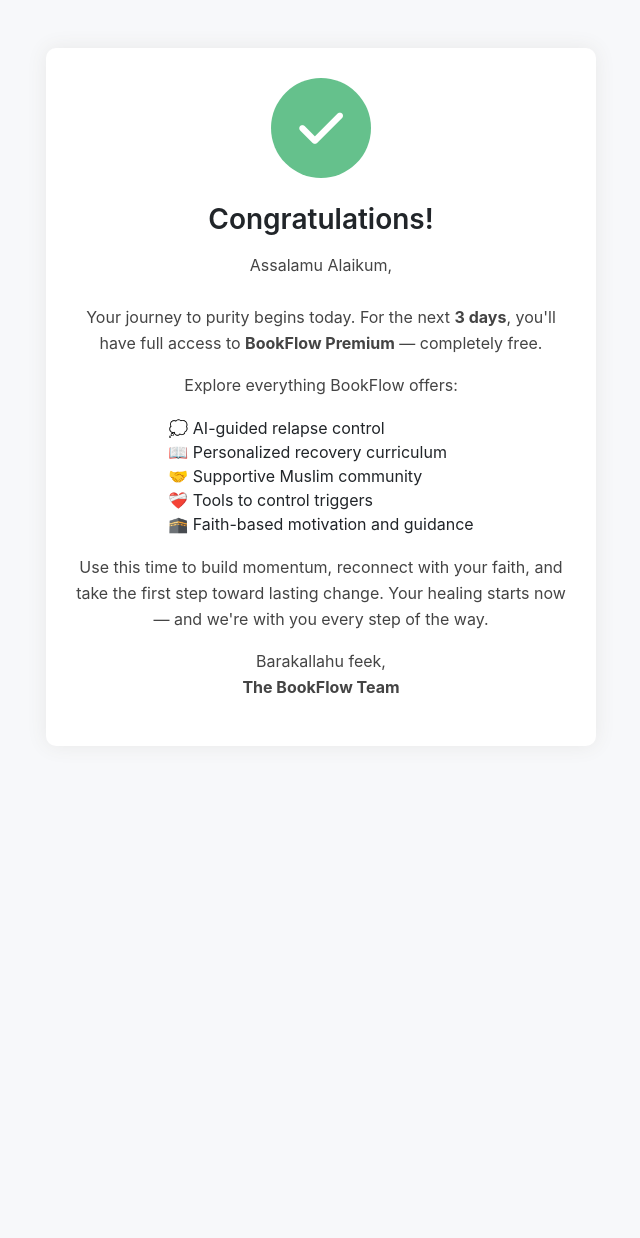
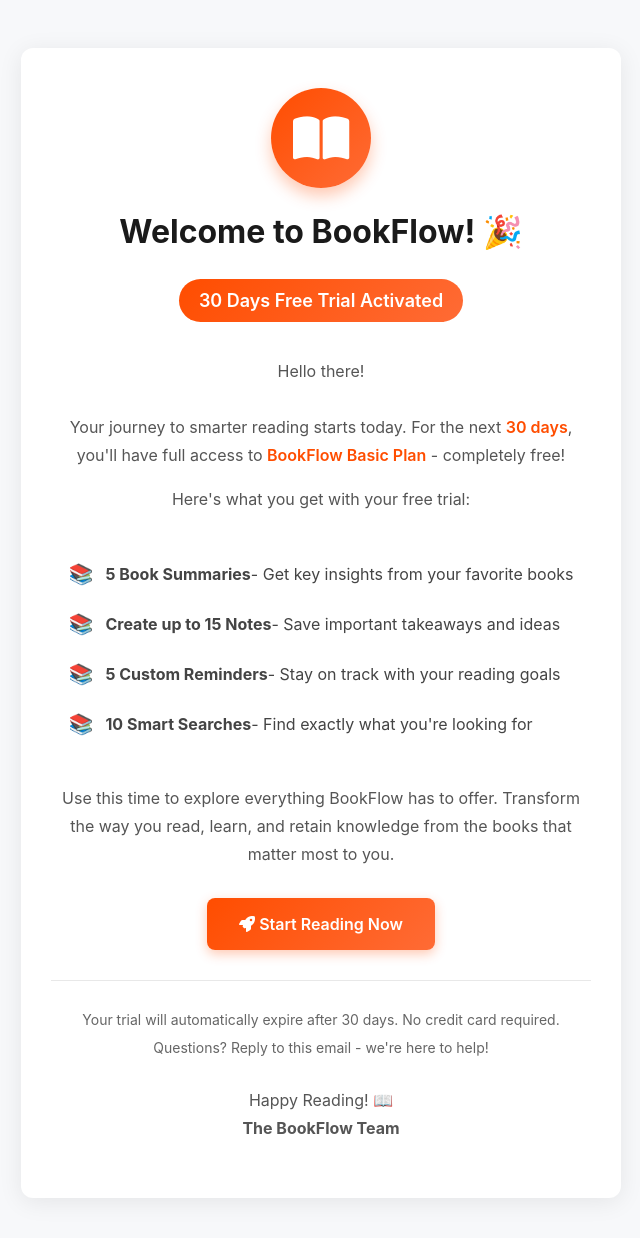
Before and after one commit to Kolosafo/bookflow-api, a Django app: template account/templates/freeTrailTemplate.html in a window 1280 px wide. Shown: the whole page, without its empty margins (319-959 px from the left). Before the commit the page ends 693 px from the top, so only its background shows below. Run offline with Django 4.2, Linux system fonts and the light colour scheme; the template is opened without the code that fills it, so the values that code supplies are empty.

Commit message:
free trial email

```diff
--- a/account/templates/emailVerificationTemplate.html
+++ b/account/templates/emailVerificationTemplate.html
@@ -313,7 +313,7 @@
                                                   width: 100%; margin: 0;
                                                   max-width: 100%; " width="60"
                                                   height="60"
-                                                  src="https://www.bookflowapp.com/logo.png"
+                                                  src="https://bookflowapp.vercel.app/logo.png"
                                                   />
                                                 </div>
                                               </td>
--- a/account/templates/freeTrailTemplate.html
+++ b/account/templates/freeTrailTemplate.html
@@ -4,7 +4,7 @@
     <meta charset="UTF-8" />
     <meta name="viewport" content="width=device-width, initial-scale=1.0" />
     <meta http-equiv="X-UA-Compatible" content="IE=edge" />
-    <title>3 Days Free Trial - BookFlow</title>
+    <title>30 Days Free Trial - BookFlow</title>
     <link
       rel="stylesheet"
       href="https://cdnjs.cloudflare.com/ajax/libs/font-awesome/6.4.0/css/all.min.css"
@@ -16,15 +16,16 @@
     <style>
       body {
         background-color: #f7f8fa;
-        font-family: 'Inter', sans-serif;
+        font-family: "Inter", -apple-system, BlinkMacSystemFont, "Segoe UI",
+          sans-serif;
       }
       .congratulation-wrapper {
-        max-width: 550px;
+        max-width: 600px;
         margin: 40px auto;
-        box-shadow: 0 0 20px #e8e8e8;
-        padding: 30px 25px;
+        box-shadow: 0 4px 24px rgba(0, 0, 0, 0.08);
+        padding: 40px 30px;
         background-color: #fff;
-        border-radius: 10px;
+        border-radius: 12px;
       }
       .congratulation-contents-icon {
         display: flex;
@@ -32,37 +33,84 @@
         justify-content: center;
         height: 100px;
         width: 100px;
-        background-color: #65c18c;
+        background: linear-gradient(135deg, #ff4d00 0%, #ff6b35 100%);
         color: #fff;
         font-size: 50px;
         border-radius: 50%;
         margin: 0 auto 25px;
+        box-shadow: 0 8px 16px rgba(255, 77, 0, 0.3);
       }
       .congratulation-contents-title {
-        font-size: 28px;
-        font-weight: 600;
+        font-size: 32px;
+        font-weight: 700;
         margin-top: 10px;
+        color: #1a1a1a;
       }
       .congratulation-contents-para {
         font-size: 16px;
-        line-height: 26px;
+        line-height: 28px;
         margin-top: 15px;
+        color: #555;
+      }
+      .trial-badge {
+        display: inline-block;
+        background: linear-gradient(135deg, #ff4d00 0%, #ff6b35 100%);
+        color: #fff;
+        padding: 8px 20px;
+        border-radius: 25px;
+        font-weight: 600;
+        font-size: 18px;
+        margin: 20px 0;
+      }
+      .features-list {
+        text-align: left;
+        display: inline-block;
+        margin: 20px auto;
+        padding: 0;
+        list-style: none;
+      }
+      .features-list li {
+        padding: 10px 0;
+        font-size: 16px;
         color: #444;
+        display: flex;
+        align-items: center;
+      }
+      .features-list li::before {
+        content: "📚";
+        margin-right: 12px;
+        font-size: 20px;
       }
       .btn-wrapper {
         margin-top: 30px;
       }
       .cmn-btn {
-        background: #6176f6;
+        background: linear-gradient(135deg, #ff4d00 0%, #ff6b35 100%);
         color: #fff !important;
-        border-radius: 6px;
-        padding: 10px 25px;
-        font-weight: 500;
+        border-radius: 8px;
+        padding: 14px 32px;
+        font-weight: 600;
+        font-size: 16px;
         text-decoration: none;
-        transition: 0.3s ease;
+        transition: all 0.3s ease;
+        display: inline-block;
+        box-shadow: 0 4px 12px rgba(255, 77, 0, 0.3);
       }
       .cmn-btn:hover {
-        background: #4c61d6;
+        transform: translateY(-2px);
+        box-shadow: 0 6px 16px rgba(255, 77, 0, 0.4);
+        background: linear-gradient(135deg, #e64500 0%, #ff5c2b 100%);
+      }
+      .footer-note {
+        margin-top: 30px;
+        padding-top: 25px;
+        border-top: 1px solid #e8e8e8;
+        color: #666;
+        font-size: 14px;
+      }
+      .highlight {
+        color: #ff4d00;
+        font-weight: 600;
       }
     </style>
   </head>
@@ -73,34 +121,65 @@
         <div class="congratulation-wrapper">
           <div class="congratulation-contents center-text">
             <div class="congratulation-contents-icon">
-              <i class="fas fa-check"></i>
+              <i class="fas fa-book-open"></i>
             </div>
-            <h4 class="congratulation-contents-title">Congratulations!</h4>
+            <h4 class="congratulation-contents-title">
+              Welcome to BookFlow! 🎉
+            </h4>
+
+            <div class="trial-badge">30 Days Free Trial Activated</div>
+
             <p class="congratulation-contents-para">
-              Assalamu Alaikum,<br /><br />
-              Your journey to purity begins today. For the next <b>3 days</b>,
-              you'll have full access to <b>BookFlow Premium</b> — completely free.
+              Hello there!<br /><br />
+              Your journey to smarter reading starts today. For the next
+              <span class="highlight">30 days</span>, you'll have full access to
+              <span class="highlight">BookFlow Basic Plan</span> - completely
+              free!
             </p>
+
             <p class="congratulation-contents-para">
-              Explore everything BookFlow offers:
-              <ul style="text-align: left; display: inline-block; margin: 2px auto; padding: 0; list-style: none;">
-                <li>💭 AI-guided relapse control</li>
-                <li>📖 Personalized recovery curriculum</li>
-                <li>🤝 Supportive Muslim community</li>
-                <li>❤️‍🩹 Tools to control triggers</li>
-                <li>🕋 Faith-based motivation and guidance</li>
-              </ul>
+              Here's what you get with your free trial:
             </p>
+
+            <ul class="features-list">
+              <li>
+                <strong>5 Book Summaries</strong> - Get key insights from your
+                favorite books
+              </li>
+              <li>
+                <strong>Create up to 15 Notes</strong> - Save important
+                takeaways and ideas
+              </li>
+              <li>
+                <strong>5 Custom Reminders</strong> - Stay on track with your
+                reading goals
+              </li>
+              <li>
+                <strong>10 Smart Searches</strong> - Find exactly what you're
+                looking for
+              </li>
+            </ul>
+
             <p class="congratulation-contents-para">
-              Use this time to build momentum, reconnect with your faith, and
-              take the first step toward lasting change. Your healing starts
-              now — and we're with you every step of the way.
+              Use this time to explore everything BookFlow has to offer.
+              Transform the way you read, learn, and retain knowledge from the
+              books that matter most to you.
             </p>
-            <!-- <div class="btn-wrapper">
-              <a href="https://BookFlow.app" class="cmn-btn">Open BookFlow App</a>
-            </div> -->
-            <p class="congratulation-contents-para mt-3">
-              Barakallahu feek,<br />
+
+            <div class="btn-wrapper">
+              <a href="https://bookflowapp.vercel.app" class="cmn-btn">
+                <i class="fas fa-rocket"></i> Start Reading Now
+              </a>
+            </div>
+
+            <p class="congratulation-contents-para footer-note">
+              Your trial will automatically expire after 30 days. No credit card
+              required.<br />
+              Questions? Reply to this email - we're here to help!
+            </p>
+
+            <p class="congratulation-contents-para mt-4">
+              Happy Reading! 📖<br />
               <b>The BookFlow Team</b>
             </p>
           </div>
```
